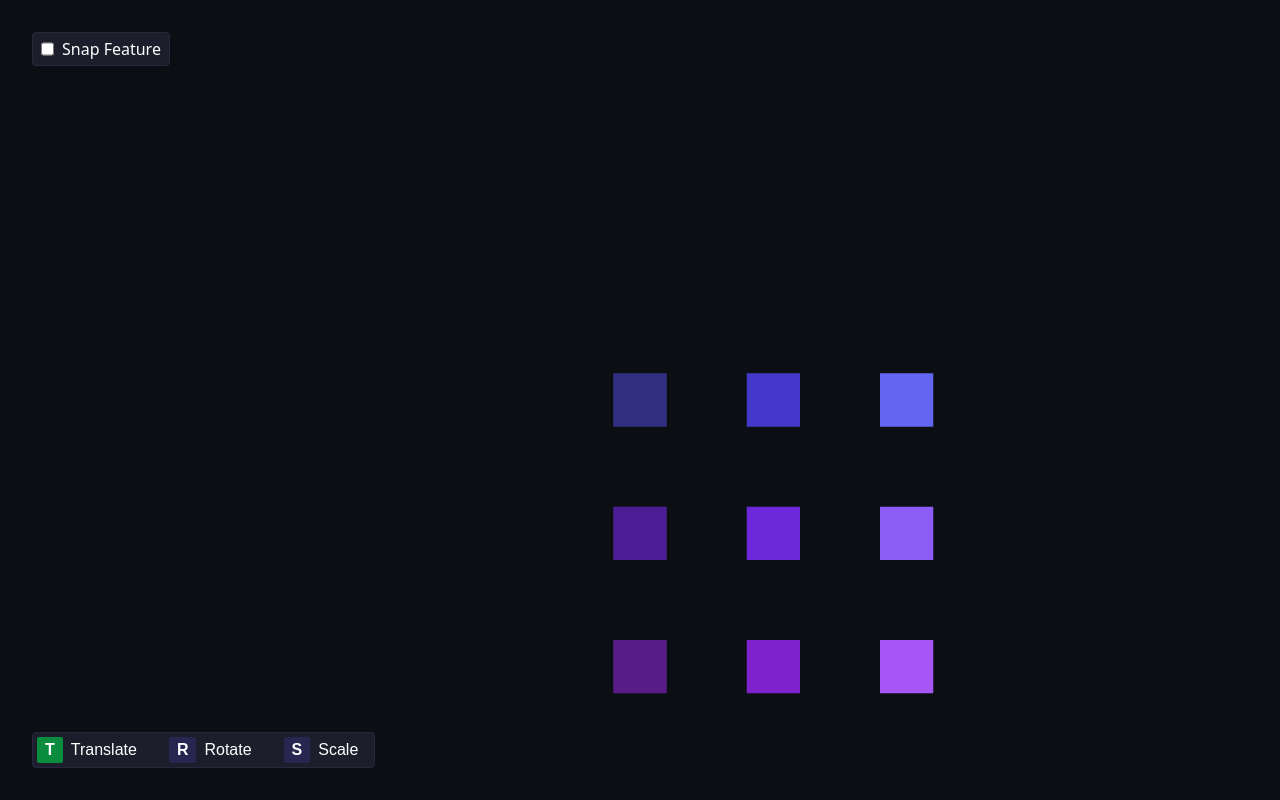
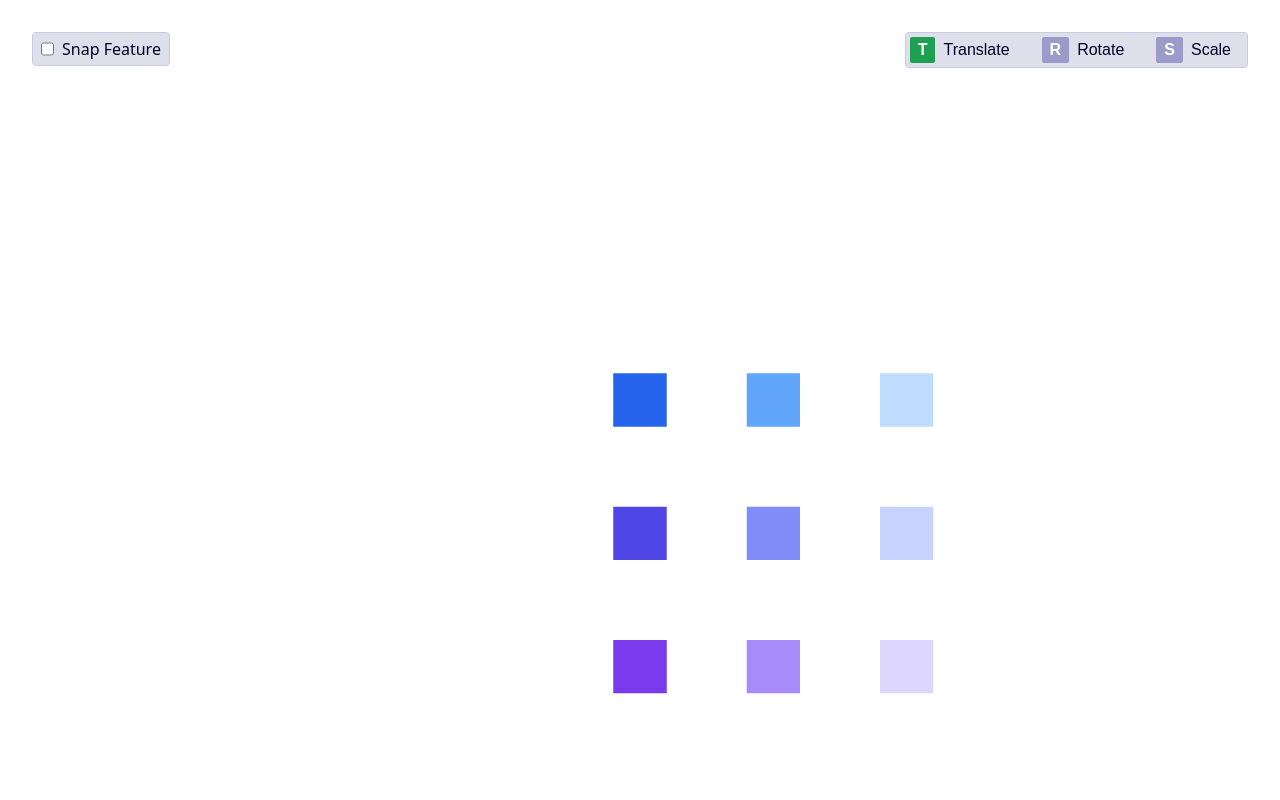
Before and after one commit to robin-siegl/threejs-controls-poc, a website built with Vite: page index.html in a window 1280 px wide. Built offline with nearby package versions, Linux system fonts and the light colour scheme.

Commit message:
update ui + cleanup

```diff
--- a/src/main.ts
+++ b/src/main.ts
@@ -4,12 +4,12 @@ import { Editor } from './scripts/Editor';
 import { EditorObject } from './scripts/EditorObject';
 
 const editor = new Editor();
-editor.add(new EditorObject(0, 0, '#312e81'));
-editor.add(new EditorObject(10, 0, '#4338ca'));
-editor.add(new EditorObject(20, 0, '#6366f1'));
-editor.add(new EditorObject(0, 10, '#4c1d95'));
-editor.add(new EditorObject(10, 10, '#6d28d9'));
-editor.add(new EditorObject(20, 10, '#8b5cf6'));
-editor.add(new EditorObject(0, 20, '#581c87'));
-editor.add(new EditorObject(10, 20, '#7e22ce'));
-editor.add(new EditorObject(20, 20, '#a855f7'));
+editor.add(new EditorObject(0, 0, '#2563eb'));
+editor.add(new EditorObject(10, 0, '#60a5fa'));
+editor.add(new EditorObject(20, 0, '#bfdbfe'));
+editor.add(new EditorObject(0, 10, '#4f46e5'));
+editor.add(new EditorObject(10, 10, '#818cf8'));
+editor.add(new EditorObject(20, 10, '#c7d2fe'));
+editor.add(new EditorObject(0, 20, '#7c3aed'));
+editor.add(new EditorObject(10, 20, '#a78bfa'));
+editor.add(new EditorObject(20, 20, '#ddd6fe'));
--- a/src/scripts/SelectMgr.ts
+++ b/src/scripts/SelectMgr.ts
@@ -23,6 +23,8 @@ export class SelectMgr {
   /** Current Transform Controls Mode */
   private mode: TransformMode = 'translate';
 
+  private onDraggingChangedHandler = this.onDraggingChanged.bind(this);
+  private onObjectChangeHandler = this.onObjectChange.bind(this);
   private onKeyDownHandler = this.onKeyDown.bind(this);
   private onPointerDownHandler = this.onPointerDown.bind(this);
 
@@ -35,10 +37,13 @@ export class SelectMgr {
     this.editor.ThreeManager.Scene.add(this.controls.getHelper());
     this.setMode('translate');
 
-    this.controls.addEventListener('dragging-changed', (e: any) => {
-      this.editor.ThreeManager.Orbit.enabled = !e.value;
-    });
-    this.controls.addEventListener('objectChange', () => {
+    this.controls.addEventListener('dragging-changed', this.onDraggingChangedHandler);
+    this.controls.addEventListener('objectChange', this.onObjectChangeHandler);
+    this.editor.ThreeManager.Renderer.domElement.addEventListener('pointerdown', this.onPointerDownHandler);
+    window.addEventListener('keydown', this.onKeyDownHandler);
+  }
+
+  private onObjectChange() {
     const obj = this.controls.object;
     if (!obj) {
       return;
@@ -49,14 +54,14 @@ export class SelectMgr {
 
     // lock scale to X/Z only
     obj.scale.y = 1;
-    });
+  }
 
-    window.addEventListener('keydown', this.onKeyDownHandler);
-    this.editor.ThreeManager.Renderer.domElement.addEventListener('pointerdown', this.onPointerDownHandler);
+  private onDraggingChanged(ev: any) {
+    this.editor.ThreeManager.Orbit.enabled = !ev.value;
   }
 
   private onPointerDown(ev: PointerEvent) {
-    // don’t select while dragging gizmo
+    // don't select while dragging gizmo
     if ((this.controls as any).dragging) {
       return;
     }
@@ -69,7 +74,7 @@ export class SelectMgr {
     this.raycaster.setFromCamera(this.ndc, this.editor.ThreeManager.Camera);
 
     // Intersect all editor objects by using their meshes
-    const meshes = this.editor.objects.map(o => o.Mesh);
+    const meshes = this.editor.objects.map((o) => o.Mesh);
     const hits = this.raycaster.intersectObjects(meshes, false);
 
     if (hits.length === 0) {
@@ -88,14 +93,14 @@ export class SelectMgr {
     this.select(obj);
   }
 
-  private onKeyDown(e: KeyboardEvent) {
+  private onKeyDown(ev: KeyboardEvent) {
     // don’t steal keys while typing in inputs
     const el = document.activeElement;
     if (el && (el.tagName === 'INPUT' || el.tagName === 'TEXTAREA')) {
       return;
     }
 
-    switch (e.key.toLowerCase()) {
+    switch (ev.key.toLowerCase()) {
       case 't':
         this.setMode('translate');
         break;
@@ -169,10 +174,9 @@ export class SelectMgr {
   }
 
   public cleanup() {
+    this.controls.removeEventListener('dragging-changed', this.onDraggingChangedHandler);
+    this.controls.removeEventListener('objectChange', this.onObjectChangeHandler);
+    this.editor.ThreeManager.Renderer.domElement.removeEventListener('pointerdown', this.onPointerDownHandler);
     window.removeEventListener("keydown", this.onKeyDownHandler);
-    this.editor.ThreeManager.Renderer.domElement.removeEventListener(
-      "pointerdown",
-      this.onPointerDownHandler
-    );
   }
 }
--- a/src/scripts/ThreeMgr.ts
+++ b/src/scripts/ThreeMgr.ts
@@ -33,7 +33,7 @@ export class ThreeMgr {
     });
     this.renderer.setPixelRatio(Math.min(window.devicePixelRatio, 2));
     this.renderer.setSize(window.innerWidth, window.innerHeight);
-    this.renderer.setClearColor(0x0b0f14, 1);
+    this.renderer.setClearColor(0xffffff, 1);
     App.Container.appendChild(this.renderer.domElement);
 
     // Directional Light Setup
--- a/src/styles/main.css
+++ b/src/styles/main.css
@@ -6,18 +6,17 @@
 
 #mode-feat {
   position: fixed;
-  bottom: 2rem;
-  left: 2rem;
+  top: 2rem;
+  right: 2rem;
   z-index: 100;
-  background-color: rgba(40, 40, 60, 0.6);
-  border: 1px solid rgb(40, 40, 60);
+  background-color: rgba(202, 202, 222, 0.6);
+  border: 1px solid rgb(202, 202, 222);
   margin: 0;
   padding: 0.25rem 1rem 0.25rem 0.25rem;
   display: flex;
   gap: 2rem;
   border-radius: 4px;
   backdrop-filter: blur(4px);
-  color: #ffffff;
 }
 
 #mode-feat > button {
@@ -27,16 +26,17 @@
   border-radius: 0;
   background-color: transparent;
   font-size: 16px;
-  color: white;
+  color: #000028;
   cursor: pointer;
   align-items: center;
 }
 
 #mode-feat > button > span:first-child {
+  color: #ffffff;
   border-radius: 2px;
   padding: 0.25rem 0.5rem;
   font-weight: 600;
-  background-color: rgba(40, 40, 87, 0.9);
+  background-color: rgba(147, 147, 197, 0.9);
   transition: background-color .2s ease-in-out;
 }
 #mode-feat.translate > button > #translate-key {
@@ -54,14 +54,14 @@
   top: 2rem;
   left: 2rem;
   z-index: 100;
-  background-color: rgba(40, 40, 60, 0.6);
-  border: 1px solid rgb(40, 40, 60);
+  background-color: rgba(202, 202, 222, 0.6);
+  border: 1px solid rgb(202, 202, 222);
   margin: 0;
   padding: 0.25rem 0.5rem;
   display: flex;
   gap: 0.5rem;
   border-radius: 4px;
   backdrop-filter: blur(4px);
-  color: #ffffff;
+  color: #000028;
   cursor: pointer;
 }
```
Lines whose indentation alone changed are shown as unchanged.
